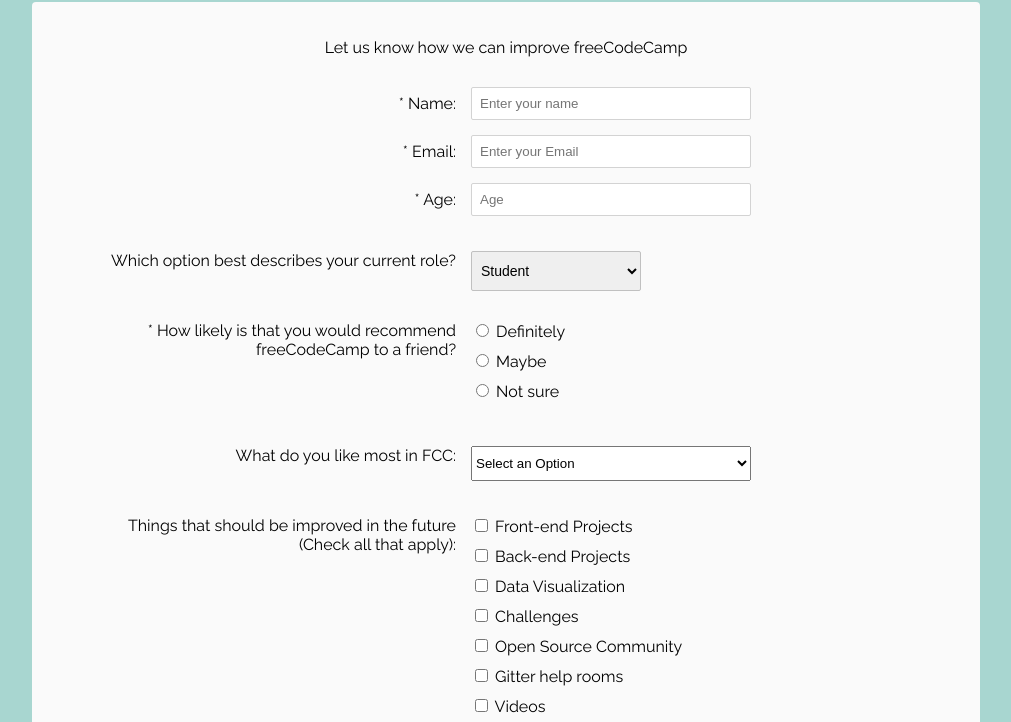
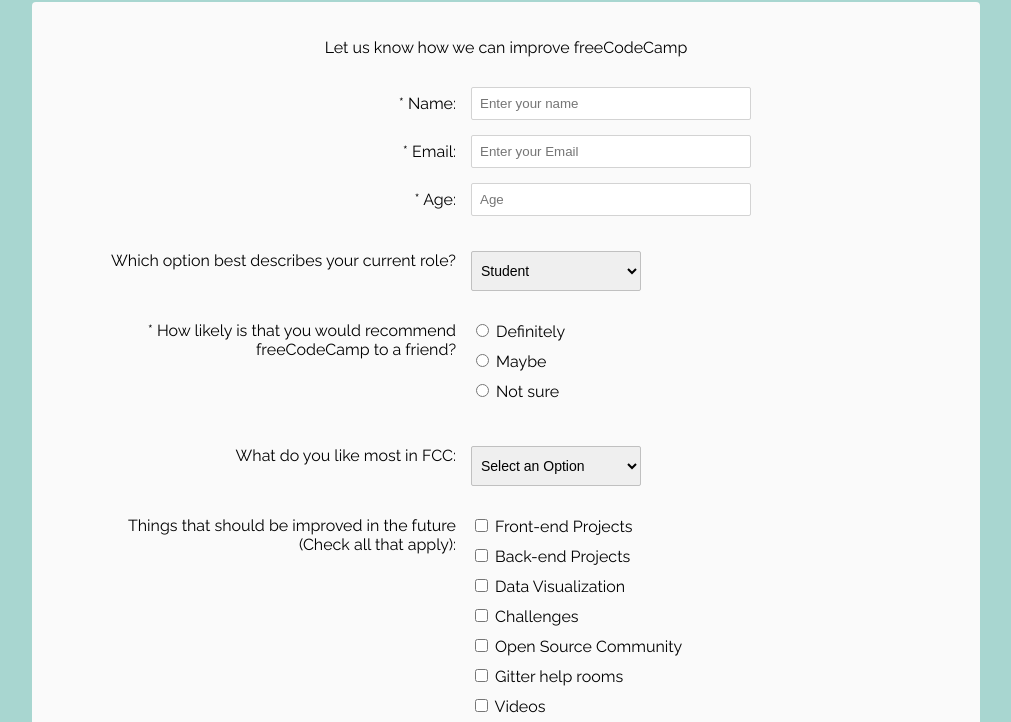
Before and after one commit to amiloszewicz/survey-form, a website built with webpack: page src/index.html in a window 1280 px wide. Shown: the part 78-800 px from the top of the page, without its empty margins (134-1145 px from the left). Built offline with nearby package versions, Linux system fonts and the light colour scheme.

Commit message:
refactor css class name

```diff
--- a/src/main.css
+++ b/src/main.css
@@ -60,7 +60,7 @@
   height: 35px;
 }
 
-#dropdown {
+.select_dropdown {
   border: 1px solid #c0c0c0;;
   border-radius: 2px;
   font-size: 14px;
```
